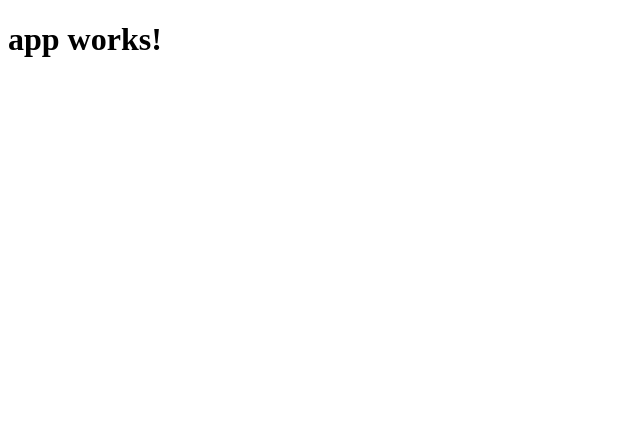
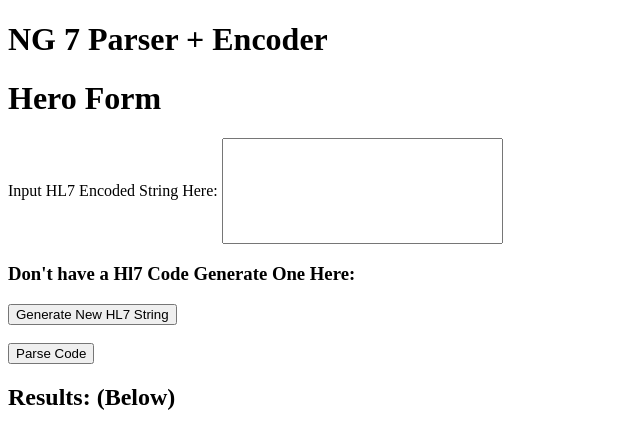
Before and after one commit to MichaelWalker-git/HL7Project, an Angular app: page / in a window 1280 px wide. Shown: the top 448 px of the page, without its empty margins (0-640 px from the left). Built offline with nearby package versions, Linux system fonts and the light colour scheme.

Commit message:
[feature] - added input fields and button

```diff
--- a/src/app/app.component.html
+++ b/src/app/app.component.html
@@ -1,3 +1,4 @@
 <h1>
   {{title}}
 </h1>
+<app-input-box></app-input-box>
--- a/src/app/app.component.ts
+++ b/src/app/app.component.ts
@@ -6,5 +6,5 @@ import { Component } from '@angular/core';
   styleUrls: ['./app.component.css']
 })
 export class AppComponent {
-  title = 'app works!';
+  title = 'NG 7 Parser + Encoder';
 }
--- a/src/app/app.module.ts
+++ b/src/app/app.module.ts
@@ -4,10 +4,12 @@ import { FormsModule } from '@angular/forms';
 import { HttpModule } from '@angular/http';
 
 import { AppComponent } from './app.component';
+import { InputBoxComponent } from './input-box/input-box.component';
 
 @NgModule({
   declarations: [
-    AppComponent
+    AppComponent,
+    InputBoxComponent
   ],
   imports: [
     BrowserModule,
--- /dev/null
+++ b/src/app/input-box/input-box.component.css
@@ -0,0 +1,4 @@
+#name {
+  height:7.5em;
+  width: 20.5em;
+}
--- /dev/null
+++ b/src/app/input-box/input-box.component.html
@@ -0,0 +1,17 @@
+<div class="container">
+  <h1>Hero Form</h1>
+  <form #f=""ngForm>
+    <div class="form-group">
+      <label for="name">Input HL7 Encoded String Here: </label>
+      <input type="text" class="form-control" id="name" required>
+    </div>
+    <h3> Don't have a Hl7 Code Generate One Here: </h3>
+    <button type="submit" class="btn btn-default">Generate New HL7 String</button>
+  <br>
+    <br>
+
+    <button type="submit" class="btn btn-default">Parse Code</button>
+  </form>
+
+  <h2>Results: (Below) </h2>
+</div>
--- /dev/null
+++ b/src/server/server.js
@@ -0,0 +1,3 @@
+/**
+ * Created by MikeTran on 11/11/16.
+ */
```
Also changed, not shown: src/app/input-box/input-box.component.ts (added, +14 -0 lines), 1 other file (tests, documents, lock files or other folders).
